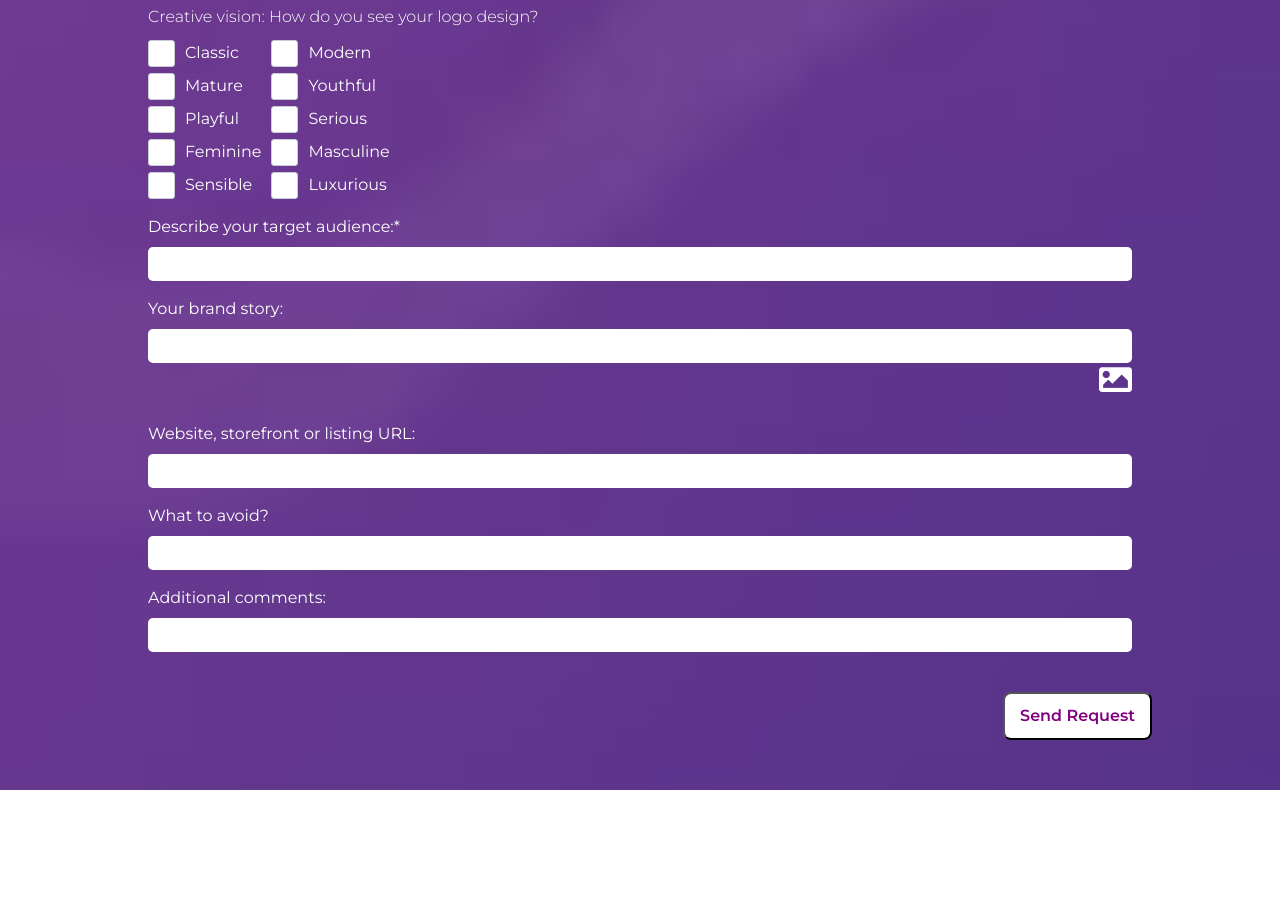
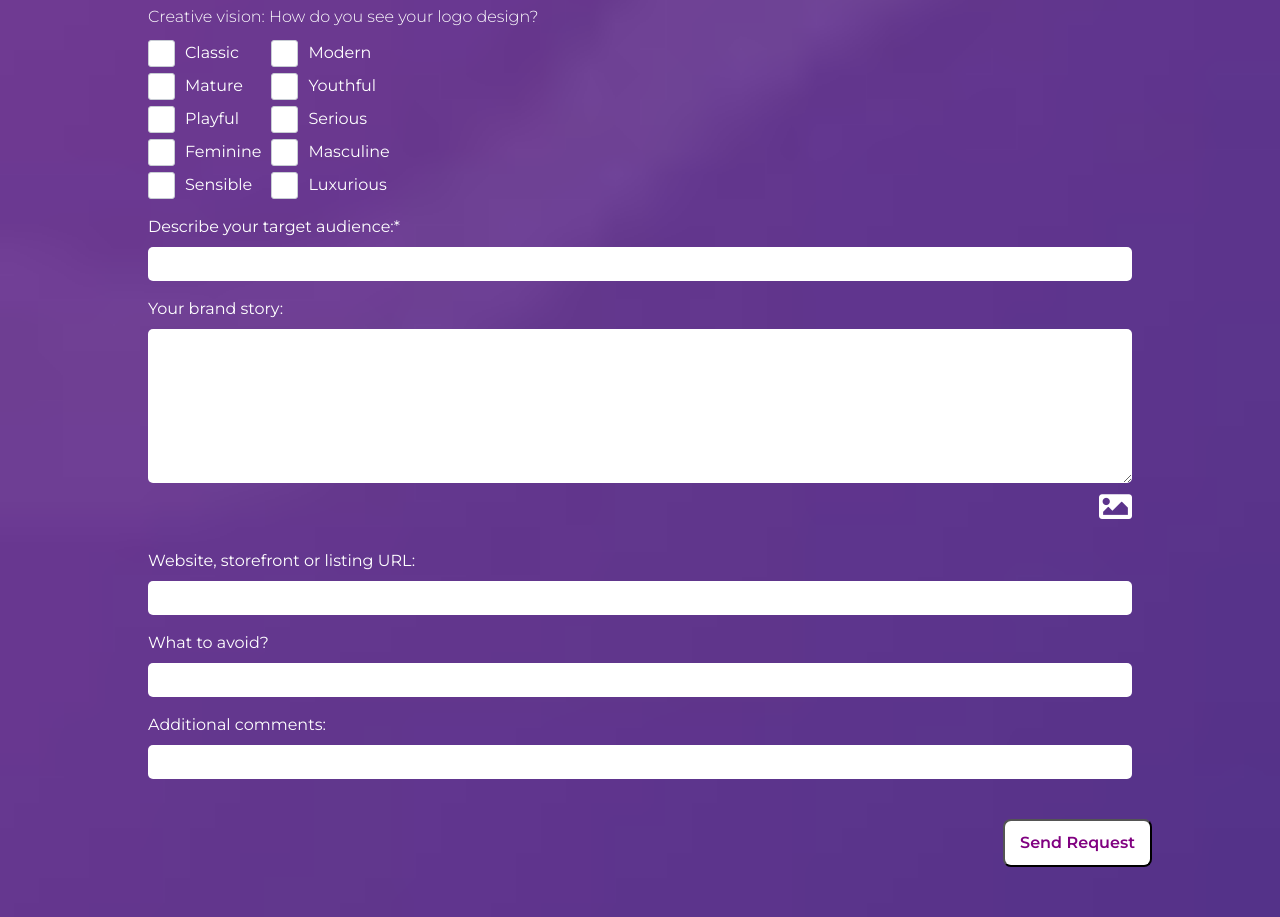
Before and after one commit to usama1s/PixelNuts, a plain HTML site: page formpage.html in a window 1280 px wide. Shown: the part 1445-2362 px from the top of the page. Before the commit the page ends 2235 px from the top, so only its background shows below. Drawn offline with Linux system fonts and the light colour scheme.

Commit message:
updating

```diff
--- a/formpage.html
+++ b/formpage.html
@@ -33,16 +33,16 @@ background-size: cover;">
         <div class="row mt-5">
             <div class="col-xl-6 col-lg-6 col-md-6 col-sm-12">
                 <label for="fname" class="formLabel">Your name:</label>
-<input type="text" name="fname" class="input">
+<input type="text" name="fname" class="input" maxlength="800">
             </div>
             <div class="col-xl-6 col-lg-6 col-md-6 col-sm-12">
                 <label for="surname" class="formLabel">Your surname:</label>
-                <input type="text" name="surname" class="input">
+                <input type="text" name="surname" class="input" maxlength="800">
             </div>
             <div class="col-xl-12 col-lg-12 col-md-12 col-sm-12 mt-4">
                 <label for="hearaboutservices" class="formLabel">How did you hear about our services?
                 </label>
-                <input type="text" name="hearaboutservices" class="input">
+                <input type="text" name="hearaboutservices" class="input" maxlength="800">
             </div>
         </div>
          <h1 class="formHeading mt-3">
@@ -66,27 +66,27 @@ background-size: cover;">
             </div>
             <div class="col-xl-6 col-lg-6 col-md-6 col-sm-12 mt-3">
                 <label for="companyname" class="formLabel">Company name:</label>
-<input type="text" class="input" name="companyname">
+<input type="text" class="input" maxlength="800" name="companyname">
             </div>
             <div class="col-xl-6 col-lg-6 col-md-6 col-sm-12 mt-3">
                 <label for="Address" class="formLabel">Address:</label>
-                <input type="text" name="Address" class="input">
+                <input type="text" name="Address" class="input" maxlength="800">
             </div>
             <div class="col-xl-6 col-lg-6 col-md-6 col-sm-12 mt-3">
                 <label for="City" class="formLabel"> City:</label>
-<input type="text" class="input" name="City">
+<input type="text" class="input" maxlength="800" name="City">
             </div>
             <div class="col-xl-6 col-lg-6 col-md-6 col-sm-12 mt-3">
                 <label for="Country" class="formLabel"> Country:</label>
-                <input type="text" name="Country" class="input">
+                <input type="text" name="Country" class="input" maxlength="800">
             </div>
             <div class="col-xl-6 col-lg-6 col-md-6 col-sm-12 mt-3">
                 <label for="zipcode" class="formLabel"> Zip code:</label>
-<input type="text" class="input" name="zipcode">
+<input type="text" class="input" maxlength="800" name="zipcode">
             </div>
             <div class="col-xl-6 col-lg-6 col-md-6 col-sm-12 mt-3">
                 <label for="email" class="formLabel"> Email:</label>
-                <input type="text" name="email" class="input">
+                <input type="text" name="email" class="input" maxlength="800">
             </div>
         </div>
         <h1 class="formHeading mt-4">
@@ -96,40 +96,40 @@ background-size: cover;">
             <div class="col-xl-12 col-lg-12 col-md-12 col-sm-12 mt-2">
                 <label for="nameIncorporatedLogo" class="formLabel">The name you want incorporated into the logo:*
                 </label>
-                <input type="text" class="input" name="nameIncorporatedLogo">
+                <input type="text" class="input" maxlength="800" name="nameIncorporatedLogo">
             </div>
             <div class="col-xl-12 col-lg-12 col-md-12 col-sm-12 mt-3">
                 <label for="sloganIncorporatedLogo" class="formLabel">The slogan you want incorporated into the logo (Optional):
                 </label>
-                <input type="text" class="input" name="sloganIncorporatedLogo">
+                <input type="text" class="input" maxlength="800" name="sloganIncorporatedLogo">
             </div>
             <div class="col-xl-12 col-lg-12 col-md-12 col-sm-12 mt-3">
                 <label for="descLogo" class="formLabel">A short description of the logo:*
                 </label>
-                <input type="text" class="input" name="descLogo">
+                <input type="text" class="input" maxlength="800" name="descLogo">
             </div>
             <div class="col-xl-12 col-lg-12 col-md-12 col-sm-12 mt-3">
                 <label for="listDescOfProducts" class="formLabel">A list and description of products that will be sold under this brand name:*
                 </label>
-                <input type="text" class="input" name="listDescOfProducts">
+                <input type="text" class="input" maxlength="800" name="listDescOfProducts">
             </div>
             <div class="col-xl-12 col-lg-12 col-md-12 col-sm-12 mt-3">
                 <label for="visionFlogo" class="formLabel">Describe your vision for the logo design and attach designs that
                     you like as inspiration:*
                 </label>
-                <input type="text" name="visionFlogo" class="input">
+                <input type="text" name="visionFlogo" class="input" maxlength="800">
              <label for="attachlogodesign" class="inpimg"><i class="fas fa-image"></i></label>   <input type="file" id="attachlogodesign" class="inpFile" multiple>
             </div>
             <div class="col-xl-12 col-lg-12 col-md-12 col-sm-12 mt-3">
                 <label for="logoColor" class="formLabel">Which colors would you like us to use in your logo design?
                 </label>
-                <input type="text" name="logoColor" class="input">
+                <input type="text" name="logoColor" class="input" maxlength="800">
                 <label for="logocolorimg" class="inpimg"><i class="fas fa-image"></i></label>   <input type="file" id="logocolorimg" class="inpFile" multiple>
             </div>
             <div class="col-xl-12 col-lg-12 col-md-12 col-sm-12 mt-3">
                 <label for="logoFont" class="formLabel">Which fonts would you like to use in your logo design?
                 </label>
-                <input type="text" name="logoFont" class="input">
+                <input type="text" name="logoFont" class="input" maxlength="800">
                 <label for="logofontimg" class="inpimg"><i class="fas fa-image"></i></label>   <input type="file" id="logofontimg" class="inpFile" multiple>
             </div>
             <div class="col-xl-12 col-lg-12 col-md-12 col-sm-12 mt-3 ">
@@ -236,28 +236,29 @@ background-size: cover;">
             <div class="col-xl-12 col-lg-12 col-md-12 col-sm-12 mt-3">
                 <label for="tgAudienece" class="formLabel">Describe your target audience:*
                 </label>
-                <input type="text" name="tgAudienece" class="input">
+                <input type="text" name="tgAudienece" class="input" maxlength="800">
             </div>
             <div class="col-xl-12 col-lg-12 col-md-12 col-sm-12 mt-3">
                 <label for="brandStory" class="formLabel">Your brand story:
                 </label>
-                <input type="text" name="brandStory" class="input">
+                <textarea name="name" rows="6" cols="80" class="input" maxlength="2000"></textarea>
+                <!-- <input type="text" name="brandStory" class="input" maxlength="2000"> -->
                 <label for="brandstoryimg" class="inpimg"><i class="fas fa-image"></i></label>   <input type="file" id="brandstoryimg" class="inpFile" multiple>
             </div>
             <div class="col-xl-12 col-lg-12 col-md-12 col-sm-12 mt-3">
                 <label for="webUrl" class="formLabel">Website, storefront or listing URL:
                 </label>
-                <input type="text" class="input" name="webUrl">
+                <input type="text" class="input" maxlength="800" name="webUrl">
             </div>
             <div class="col-xl-12 col-lg-12 col-md-12 col-sm-12 mt-3">
                 <label for="avoid" class="formLabel">What to avoid?
                 </label>
-                <input type="text" name="avoid" class="input">
+                <input type="text" name="avoid" class="input" maxlength="800">
             </div>
             <div class="col-xl-12 col-lg-12 col-md-12 col-sm-12 mt-3">
                 <label for="additionalComment" class="formLabel">Additional comments:
                 </label>
-                <input type="text" class="input" name="additionalComment">
+                <input type="text" class="input" maxlength="800" name="additionalComment">
             </div>
         </div>
     </div>
```
